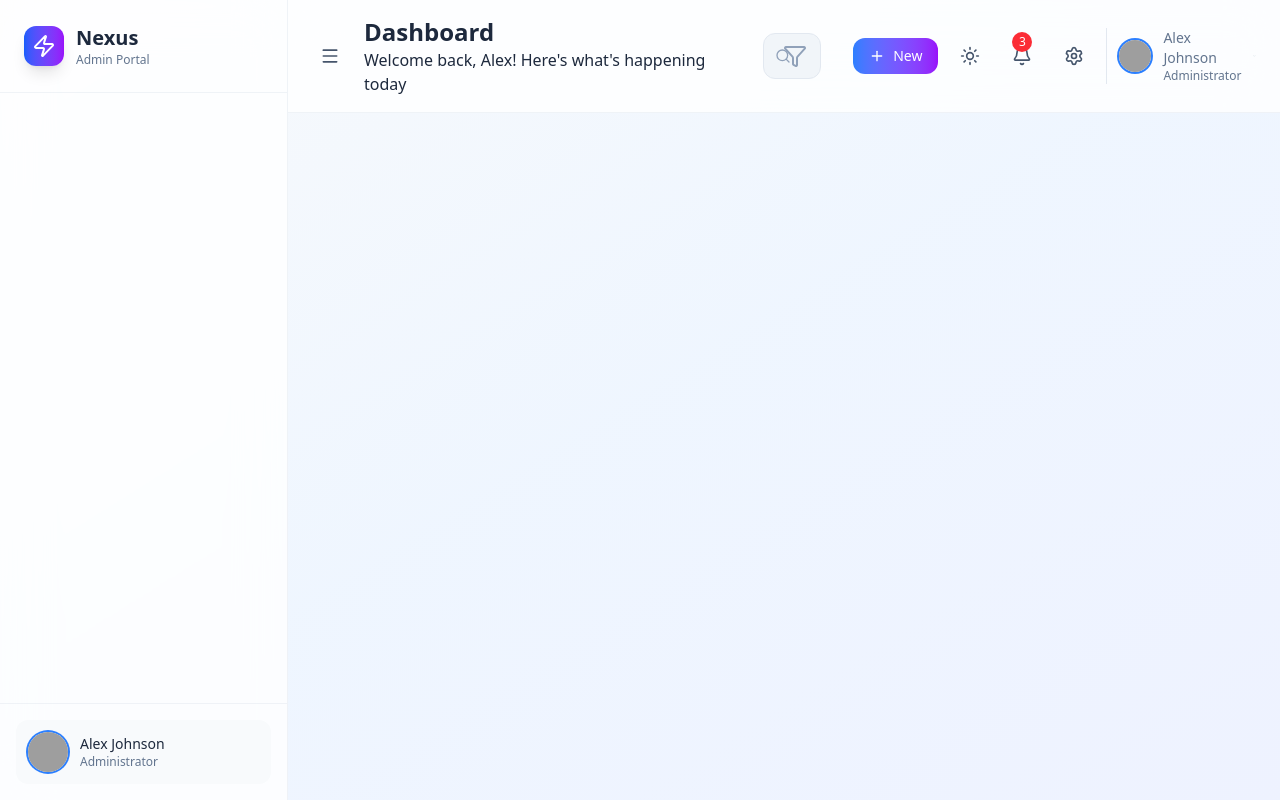
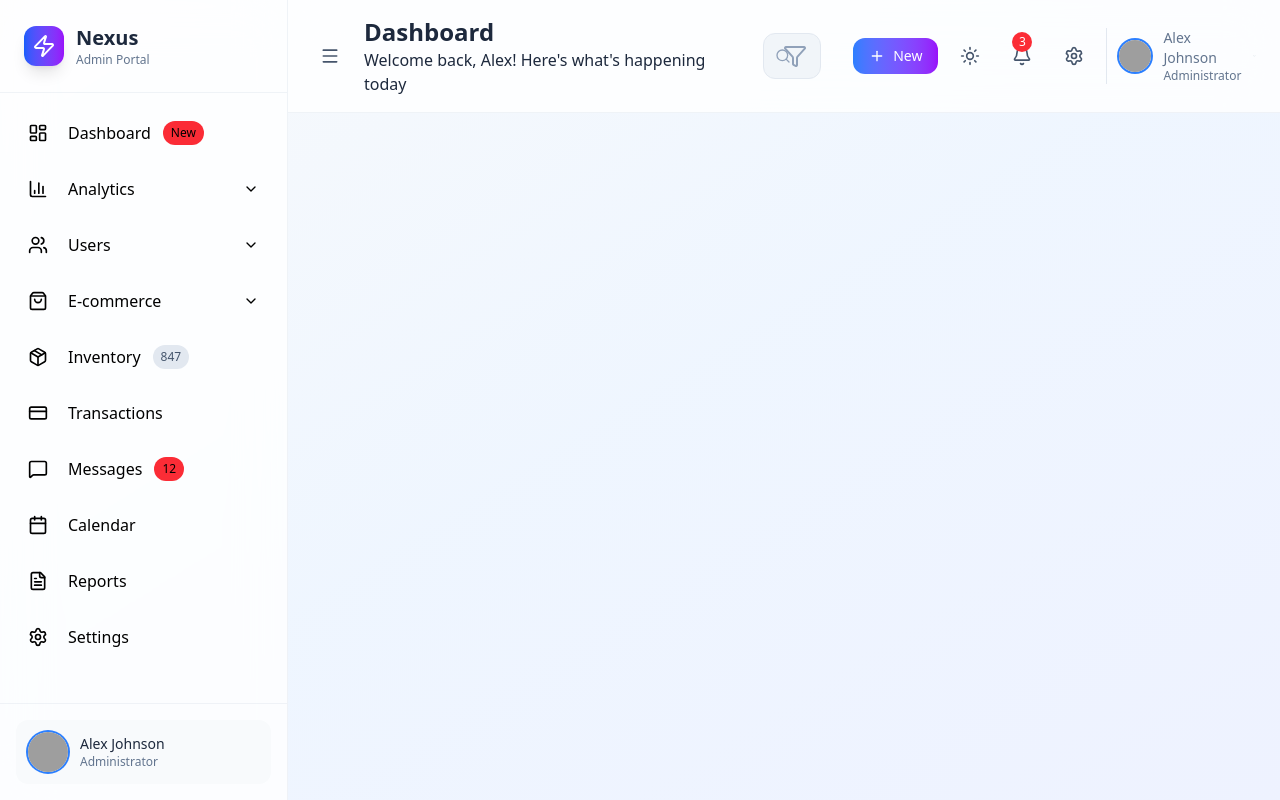
Before and after one commit to IFatima163/Responsive-Admin-Dashboard, a React (Vite) app: page / in a window 1280 px wide. Built offline with nearby package versions, Linux system fonts and the light colour scheme; grey boxes are pictures that could not be loaded.

Commit message:
finished conditional rendering of main menu & started working on sub-menu

```diff
--- a/src/components/Layout/Header.jsx
+++ b/src/components/Layout/Header.jsx
@@ -37,7 +37,7 @@
             <Search className='w-4 h-4 absolute left-3 top-1/2 transform -translate-y-1/2 text-slate-400'/>
             <input
               type='text'
-              placeholder='Search Anything'
+              placeholder='Search'
               className='
                 w-full pl-10 pr-4 py-2.5 bg-slate-100 dark:bg-slate-800 border border-slate-200
                 dark:border-slate-700 rounded-xl text-slate-800 dark:text-white placeholder-slate-500
--- a/src/components/Layout/Sidebar.jsx
+++ b/src/components/Layout/Sidebar.jsx
@@ -1,6 +1,7 @@
 import {
     BarChart3,
     Calendar,
+    ChevronDown,
     CreditCard,
     FileText,
     LayoutDashboard,
@@ -120,18 +121,47 @@
         {/* Navigation - Dynamic Menu */}
         <nav className='flex-1 p-4 space-y-2 overflow-y-auto'>
             {menuItems.map((item) => {
-                <div key={item.id}>
+                return(<div key={item.id}>
                     <button
-                        className={
-                            `w-full flex items-center justify-between p-3 rounded-xl transition-all duration-200`
-                        }
+                        className={`
+                            w-full flex items-center justify-between p-3 rounded-xl transition-all duration-200
+                        `}
                     >
                         <div className='flex items-center space-x-3'>
                             <item.icon className={`w-5 h-5`}/>
                             {/* Conditional Rendering */}
+                            <>
+                                <span className='font-medium ml-2'>{item.label}</span>
+                                {item.badge && (
+                                    <span className='px-2 py-1 text-xs bg-red-500 text-white- rounded-full'>
+                                        {item.badge}
+                                    </span>
+                                )}
+                                {item.count && (
+                                    <span
+                                        className='
+                                            px-2 py-1 text-xs bg-slate-200 dark:bg-slate-700
+                                            text-slate-600 dark:text-slate-300 rounded-full
+                                        '
+                                    >
+                                        {item.count}
+                                    </span>
+                                )}
+                            </>
                         </div>
+
+                        {item.submenu && (
+                            <ChevronDown className='w-4 h-4 transition-transform' />
+                        )}
                     </button>
-                </div>
+
+                    {/* Sub-Menus */}
+                    <div className='ml-8 mt-2 space-y-1'>
+                        {/* {item.submenu.map((subitem) => {
+                            return <button>{subitem.label}</button>
+                        })} */}
+                    </div>
+                </div>)
             })}
         </nav>
 
```
